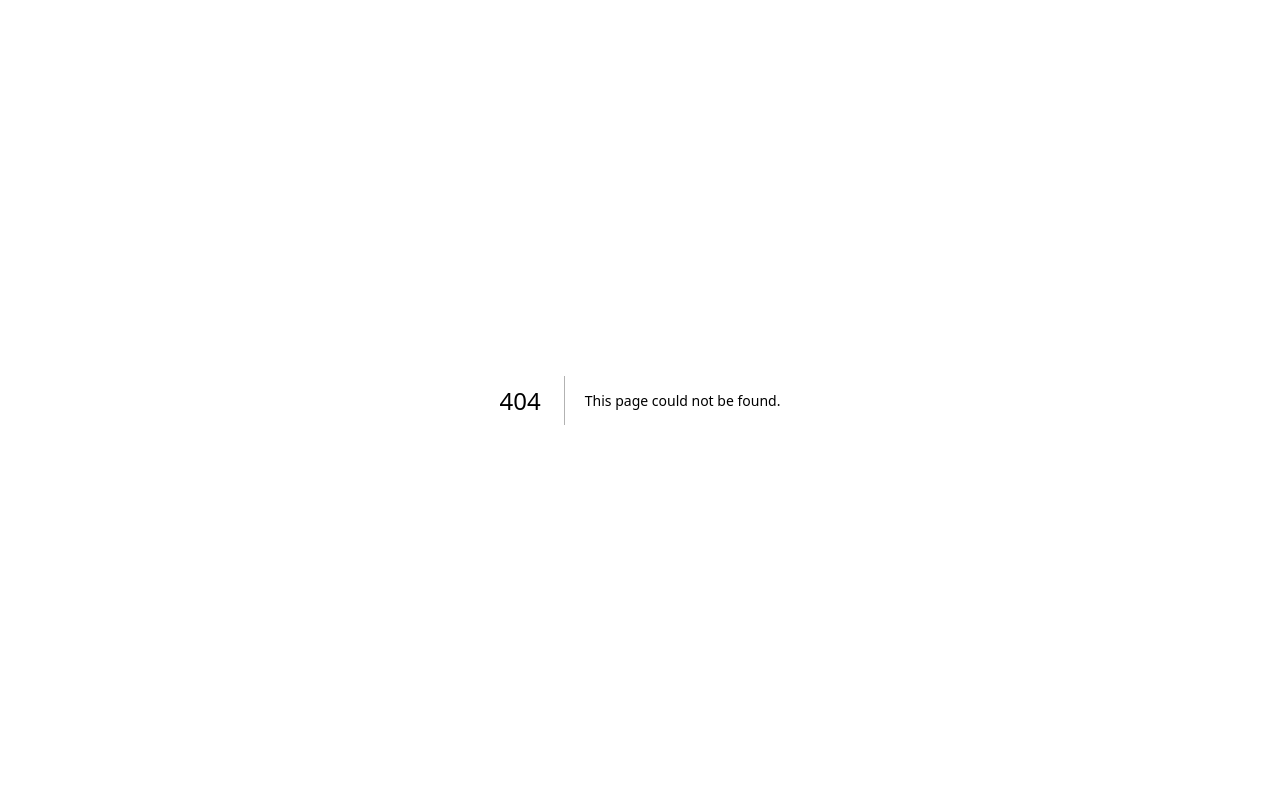
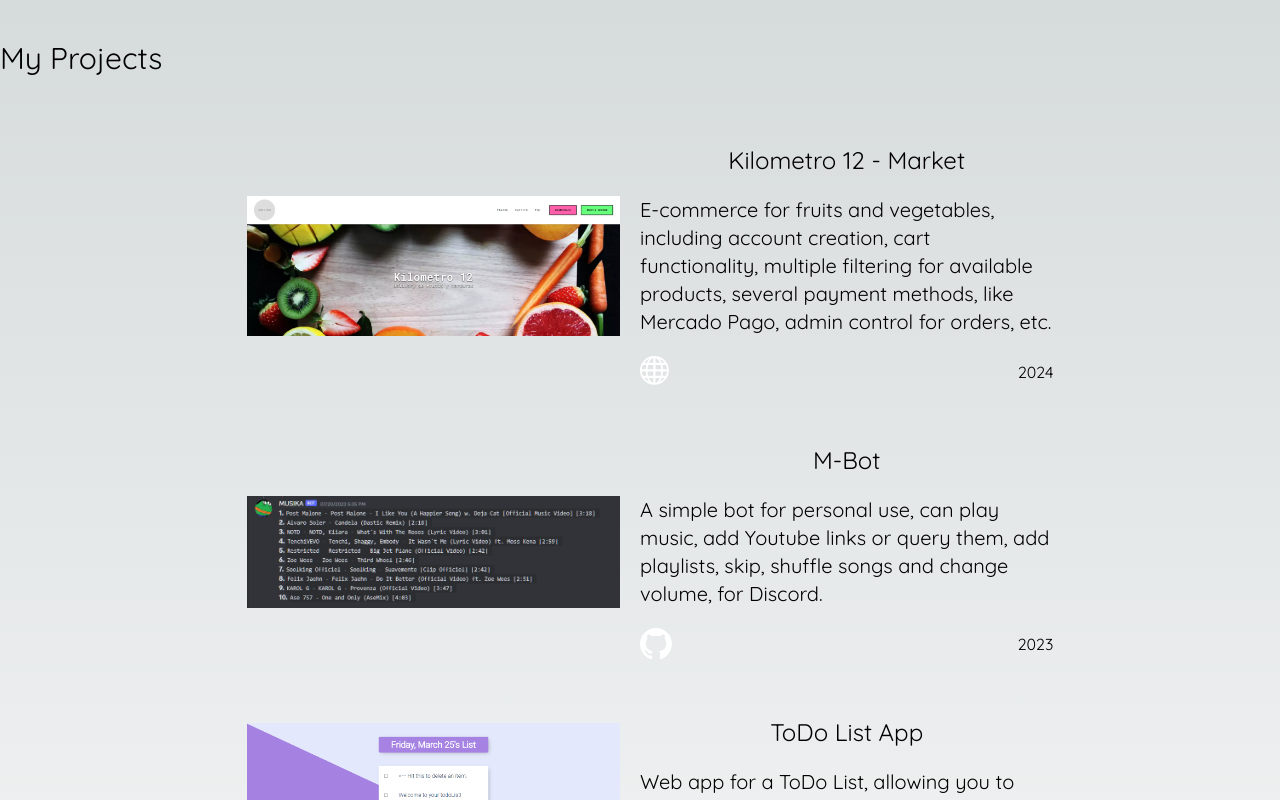
Before and after one commit to jt-96/portfolio-v2, a Next.js app: page /projects in a window 1280 px wide. Before the commit this address had no page. Shown: the top 800 px of the page. Built offline with nearby package versions, Linux system fonts and the light colour scheme.

Commit message:
feature: add projects section

```diff
--- /dev/null
+++ b/src/app/projects/page.tsx
@@ -0,0 +1,17 @@
+import { projects } from "@/models/projects";
+import ProjectComponent from "@/components/project/project.component";
+
+function Projects() {
+  return (
+    <>
+      <h1 className="text-3xl my-10">My Projects</h1>
+      <div className="flex flex-col">
+        {projects.map((project) => (
+          <ProjectComponent key={project.id} myProject={project} />
+        ))}
+      </div>
+    </>
+  );
+}
+
+export default Projects;
```
